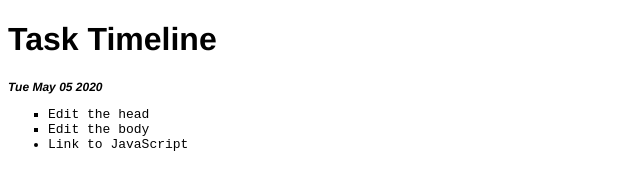
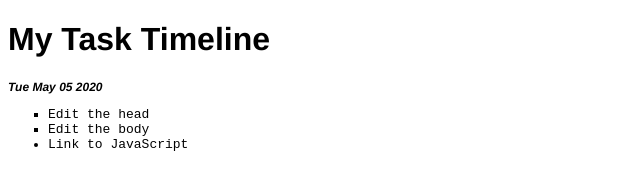
Before and after one commit to ryand231/Python_website, a plain HTML site: page index.html in a window 1280 px wide. Shown: the whole page, without its empty margins (0-640 px from the left). Drawn offline with Linux system fonts and the light colour scheme.

Commit message:
Commit Message

```diff
--- a/index.html
+++ b/index.html
@@ -6,7 +6,7 @@
     <link rel="stylesheet" href="main.css">
 </head>
 <body>
-    <h1>Task Timeline</h1>
+    <h1>My Task Timeline</h1>
     <p id="date"></p>
     <ul>
       <li class="list">Edit the head</li>
```
